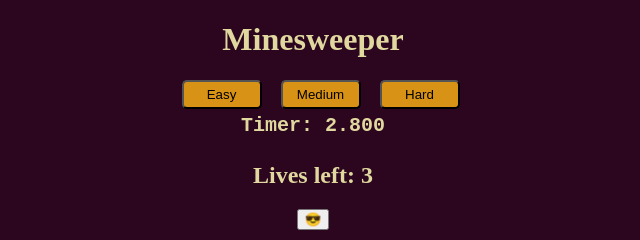
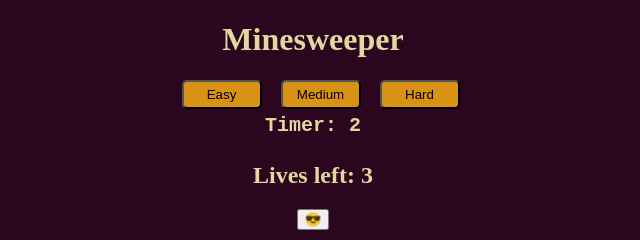
Before and after one commit to Daniel1231234/Minesweeper, a plain HTML site: page index.html in a window 1280 px wide. Both pictures are taken after a click on the element 589 px from the left and 254 px from the top of the page. Shown: the top 240 px of the page, 327-967 px from the left. Drawn offline with Linux system fonts and the light colour scheme.

Commit message:
small changes

```diff
--- a/css/main.css
+++ b/css/main.css
@@ -23,6 +23,7 @@ tbody {
     border: none;
     border-radius: 15%;
     background-color: #e1d89f;
+    cursor: pointer;
 }
 
 
@@ -48,6 +49,7 @@ tbody {
     border-radius: 5px;
     background-color: #d89216;
     width: 80px;
+    cursor: pointer;
     margin-left: 15px;
 }
 
--- a/js/main.js
+++ b/js/main.js
@@ -14,7 +14,7 @@ var gInterval;
 // initiale conditions
 var gLevel = {
   size: 4, // 8 / 12
-  mines: 2, // 12 // 30
+  mines: 3, // 12 // 30
 };
 
 var gGame = {
@@ -136,9 +136,9 @@ function cellClicked(elCell, i, j) {
 
   if (elCell.innerText === FLAG_IMG) return;
   if (!gGame.isOn) {
+    createTimer();
     getRandomMines(gLevel.mines, i, j);
 
-    createTimer();
 
     gGame.isOn = true;
   }
@@ -260,9 +260,9 @@ function createTimer() {
   var elTimer = document.querySelector(".timer span");
   var counter = 0;
   gInterval = setInterval(() => {
-    counter += 0.01;
-    elTimer.innerHTML = "Timer:   " + counter.toFixed(3);
-  }, 10);
+    counter += 1;
+    elTimer.innerHTML = "Timer:   " + counter.toFixed();
+  }, 1000);
 }
 
 function setLevel(size, mines) {
@@ -285,3 +285,31 @@ function winGame() {
   renderEmoji("🥇");
   removeTimer();
 }
+
+function renderEmoji(value) {
+  var elBtn = document.querySelector(".btn-play-again");
+  elBtn.innerText = value;
+}
+
+function renderRestartButton(emoji) {
+  var elLife = document.querySelector(".btn-play-again");
+  elLife.innerText = emoji;
+}
+
+function createLivesCounter(number) {
+  var elCounter = document.querySelector(".live span");
+  elCounter.innerHTML = number;
+}
+
+function createMat(ROWS) {
+  var mat = [];
+
+  for (var i = 0; i < ROWS; i++) {
+    var row = [];
+    for (var j = 0; j < ROWS[i]; j++) {
+      row.push(EMPTY);
+    }
+    mat.push(row);
+  }
+  return mat;
+}
```
